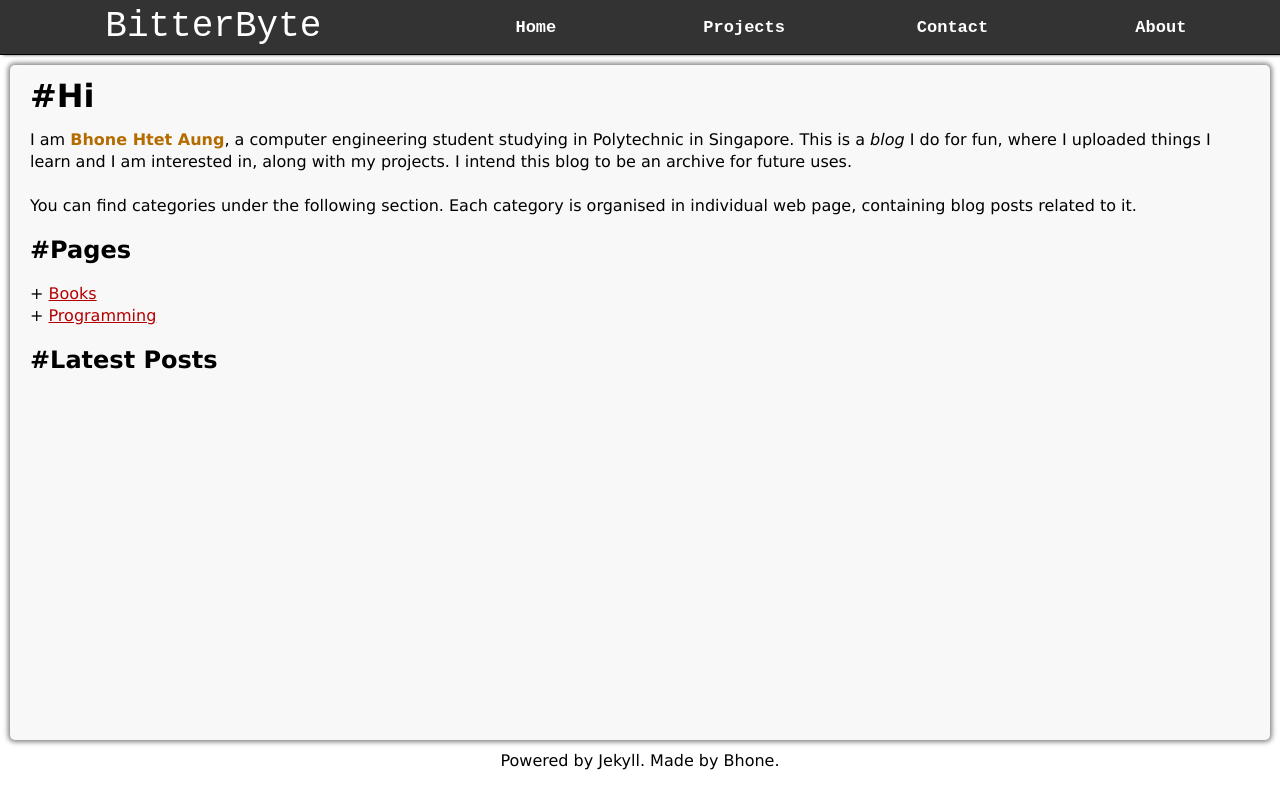
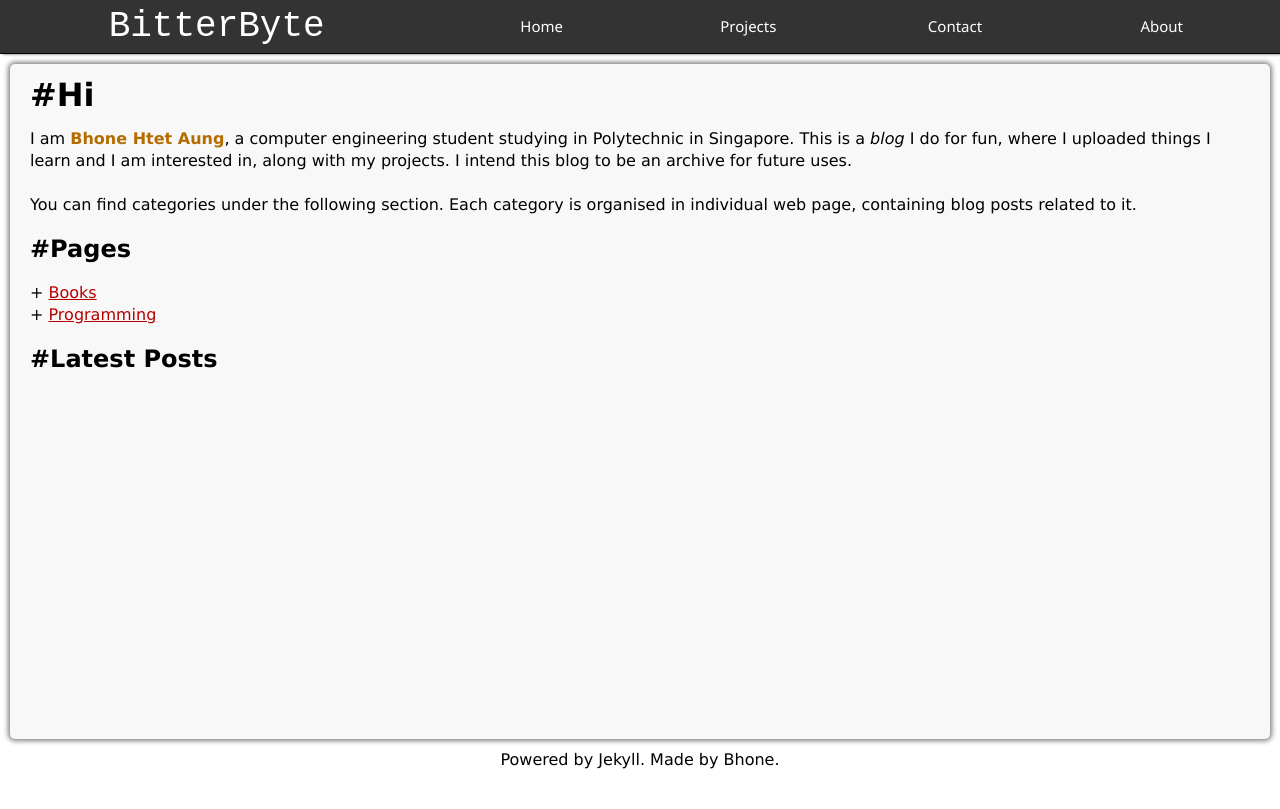
Before and after one commit to bhoneha/bhoneha.github.io, a Jekyll site: the page built from index.md, in a window 1280 px wide. Shown: the top 809 px of the page. Built offline with Jekyll 4.4.1, drawn with Linux system fonts in a browser that asks for light colours.

Commit message:
update the header stlye

```diff
--- a/assets/header.css
+++ b/assets/header.css
@@ -19,6 +19,7 @@ header .logo{
     text-align: center;
     font-family: monospace;
     cursor:pointer;
+    padding:5px;
 }
 
 header nav{
@@ -37,12 +38,11 @@ header nav ul li{
     display:block;
     flex:1;
     text-align: center;
-    font-size: 17px;
-    font-weight: bold;
+    font-size: 15px;
 }
 
 header nav ul li a{
-    font-family: monospace;
+    font-family:'Segoe UI', Tahoma, Geneva, Verdana, sans-serif;
     text-decoration: none;
     color:rgb(255, 255, 255);
     transition:0.2s linear;
```
